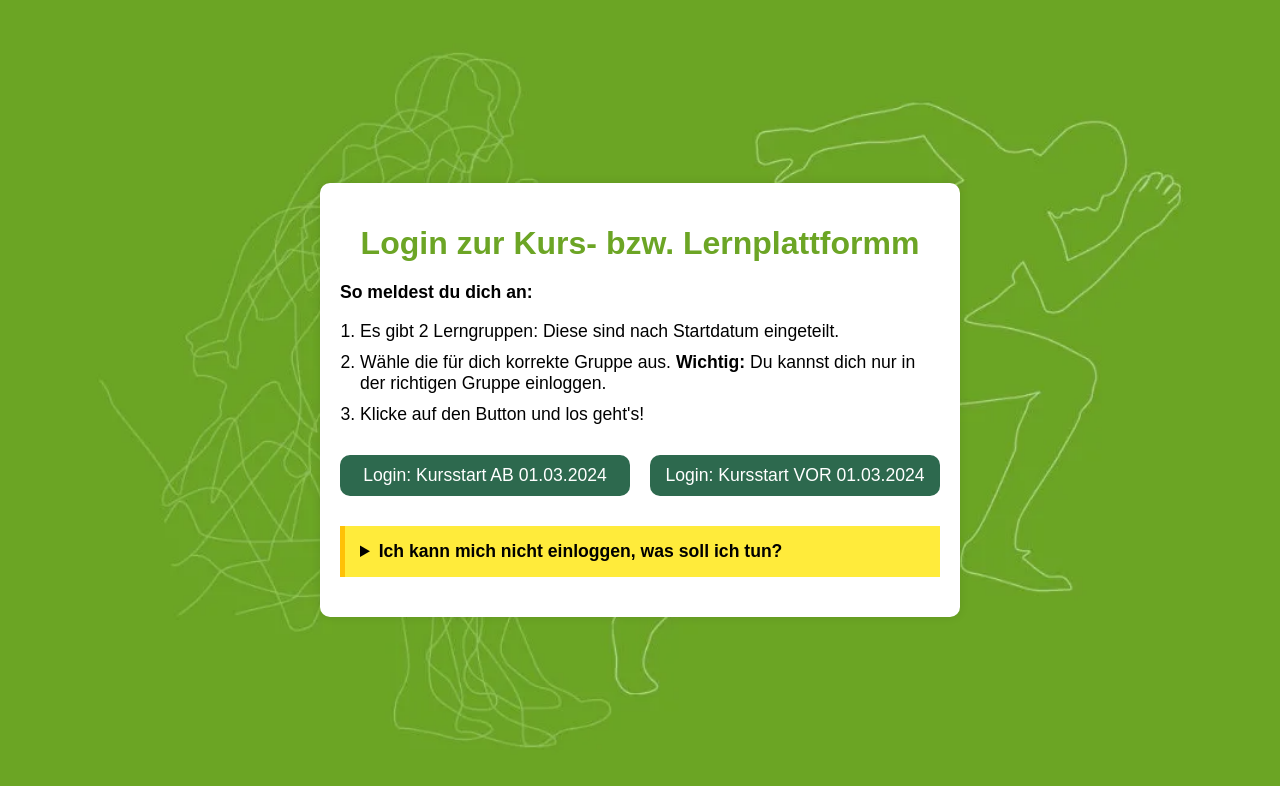
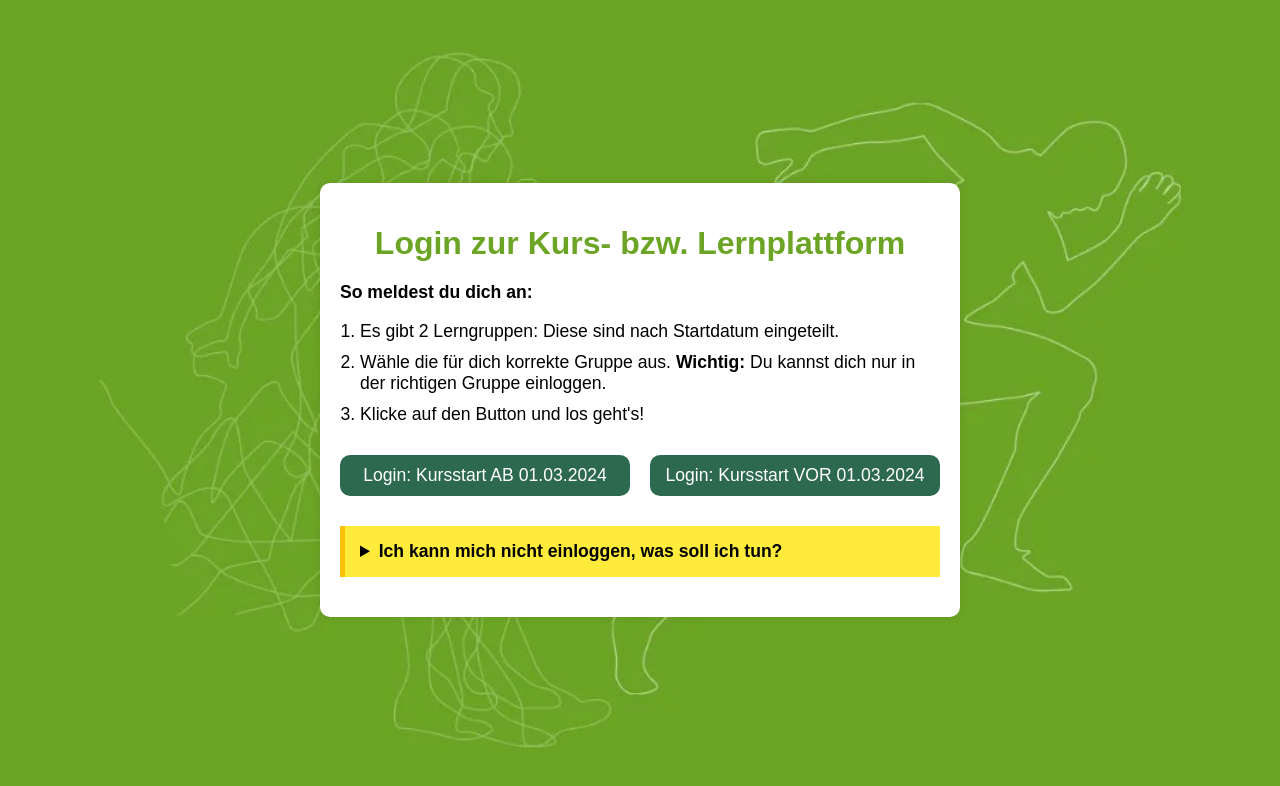
Before and after one commit to dev-stz/rossi.lernplattform, a plain HTML site: page index.html in a window 1280 px wide. Drawn offline with Linux system fonts and the light colour scheme.

Commit message:
Revert "test pull"
This reverts commit a111af4762802d454f439f1f8478f8efa1f10d30.

```diff
--- a/index.html
+++ b/index.html
@@ -88,7 +88,7 @@
 
 <body>
     <div class="container">
-        <h1>Login zur Kurs- bzw. Lernplattformm</h1>
+        <h1>Login zur Kurs- bzw. Lernplattform</h1>
 
         <div class="instructions">
             <p><strong>So meldest du dich an:</strong></p>
```
